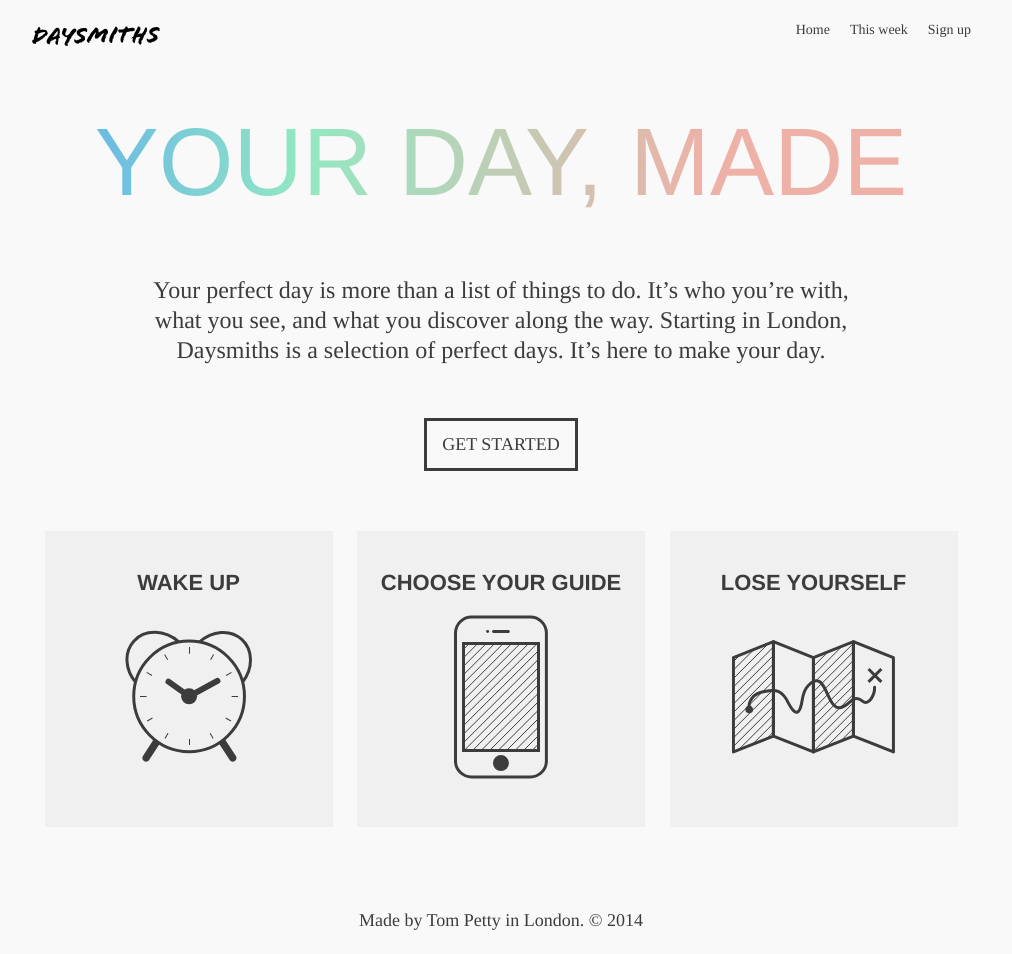
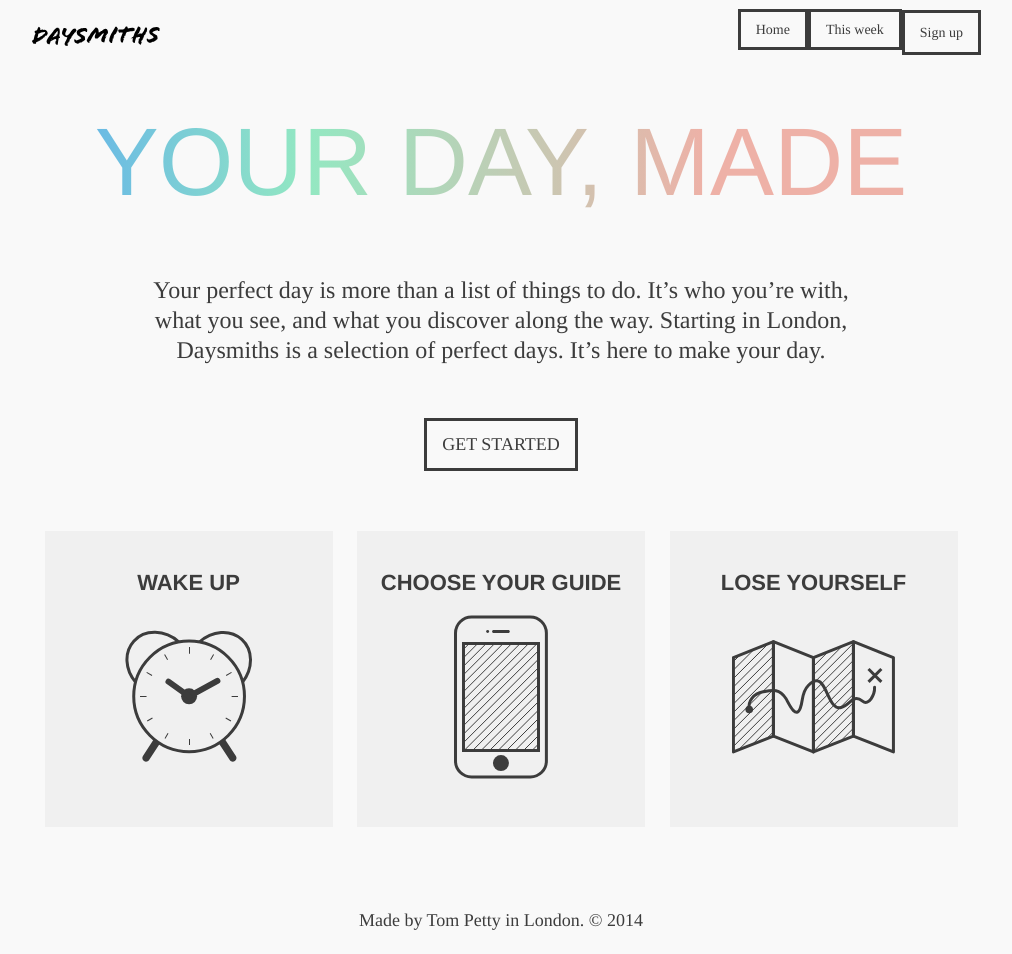
Before and after one commit to anothertompetty/daysmiths, a Jekyll site: the page built from index.html, in a window 1280 px wide. Shown: the whole page, without its empty margins (139-1151 px from the left). Built offline with Jekyll 4.4.1, drawn with Linux system fonts in a browser that asks for light colours; nearby versions of some CDN libraries; Markdown is read by kramdown in place of the engine named in the settings.

```diff
--- a/css/style.css
+++ b/css/style.css
@@ -556,7 +556,8 @@
 }
 
 header ul a, .pulldown {
-	padding: 10px;
+	padding: 10px 15px;
+	border: 3px #3c3c3c solid;
 	box-sizing: border-box;
 	-webkit-transition: all 200ms ease-in-out;
 	   -moz-transition: all 200ms ease-in-out;
```
